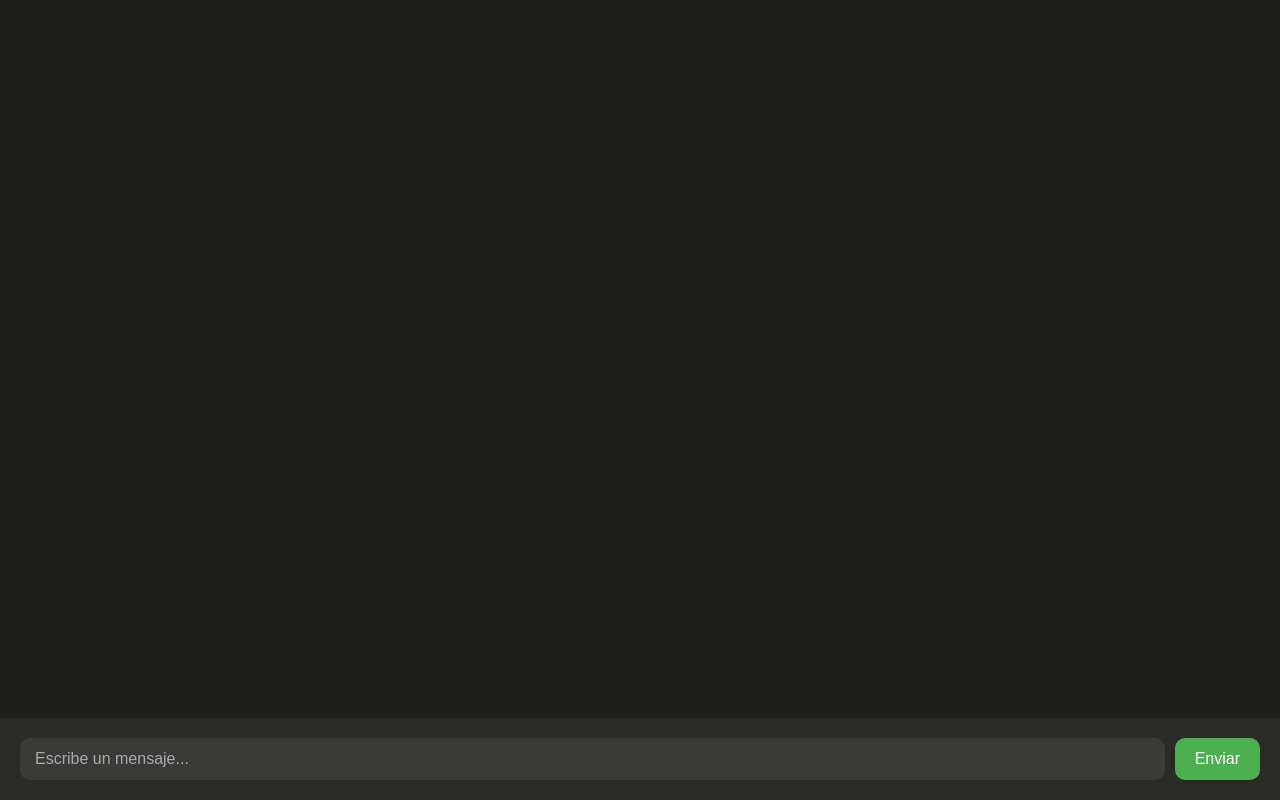
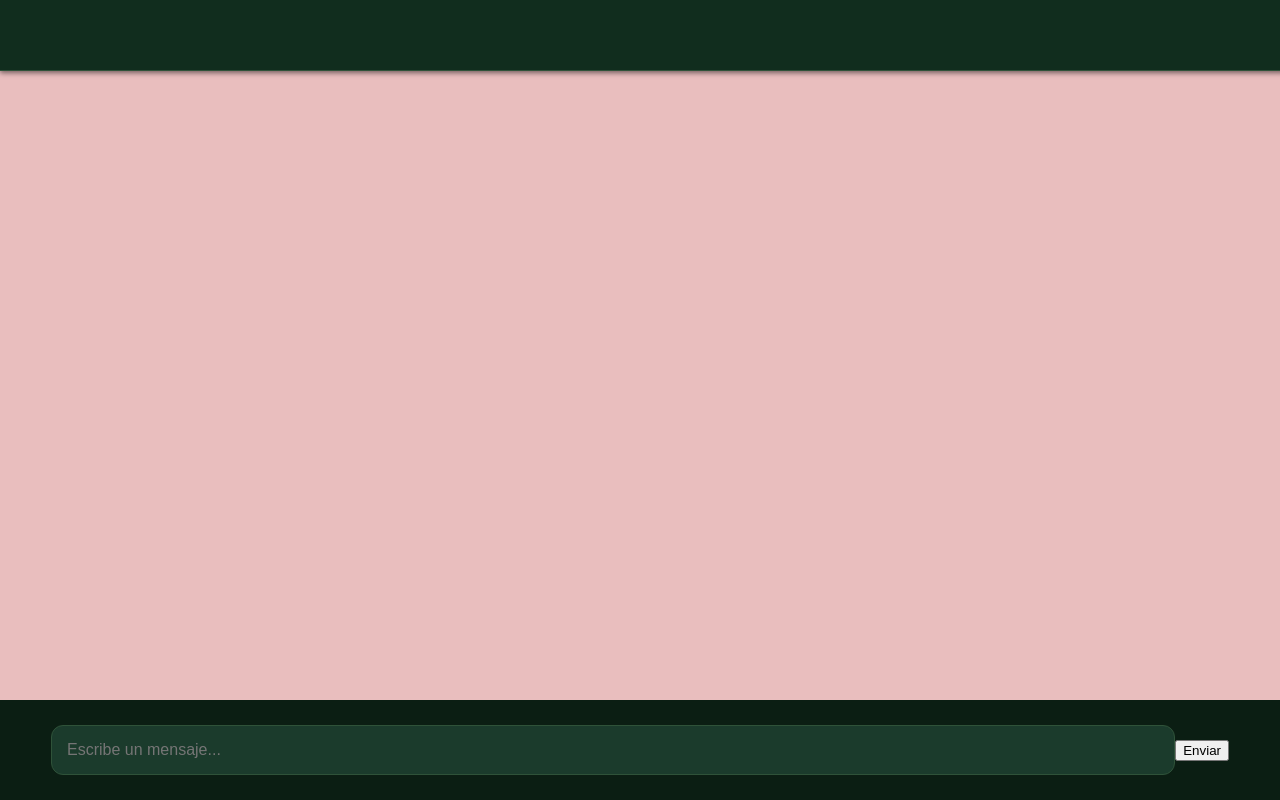
Before and after one commit to AntitoFafap/ChatBot_ESUCAR, a plain HTML site: page index.html in a window 1280 px wide. Drawn offline with Linux system fonts and the light colour scheme.

Commit message:
V2
Se añadio Root para colores CSS
Se añadio Carpeta Assets para futuras imagenes a usar
Se  modifico el recuadro de enviar texto
Se adaptaron los colores del Mockup al Root de CSS

```diff
--- /dev/null
+++ b/estilo.css
@@ -0,0 +1,94 @@
+:root {
+  --BG1: #0B1E13;            /* Fondo General */
+  --BG2: #112d1e;            /*Fondo Banner*/
+  --DT1: #2f5239;            /* Contorno Caja de Texto */
+  --GT1: #1B3B2C;            /* Globo Texto */
+  --TX: #e9bdbdfa;                /*Color Texto*/
+
+}
+
+.left-section {
+  display: flex;
+  align-items: center;
+  gap: 10px;
+}
+
+.shield-icon {
+  font-size: 1.2rem;
+}
+
+.right-section {
+  display: flex;
+  align-items: center;
+  gap: 10px;
+}
+
+.settings {
+  font-size: 1.1rem;
+
+  cursor: pointer;
+}
+
+/* Estilos del cuerpo */
+body {
+  margin: 0;
+  background-color: var(--TX);
+  font-family: Arial, sans-serif;
+  color: var(--TX);
+  height: 100vh;
+  display: flex;
+  flex-direction: column;
+  justify-content: flex-end;
+}
+
+/* Banner */
+.banner {
+  position: fixed;
+  top: 0;
+  left: 0;
+  width: 100%;         /* Ocupa todo el ancho */
+  height: 50px;
+  background-color: var(--BG2);
+  border-radius: 0;    /* Quita bordes redondeados para que sea rectangular */
+  box-shadow: 0 2px 5px rgba(0,0,0,0.5);
+  z-index: 1000;
+  background-color: var(--BG2);
+  padding: 10px 20px;
+  border-bottom: 1px solid var(--DT1); /* Línea separadora */
+}
+/* Contenedor principal de entrada */
+.input-container {
+  display: flex;
+  flex-direction: column;
+  align-items: center;
+  justify-content: center;
+  padding: 20px;
+  background-color: var(--BG1);
+  gap: 8px;
+}
+
+/* Contenedor de la caja de texto */
+.input-wrapper {
+  width: 95%;       /* Aumenta el ancho del contenedor */
+  max-width: 1500px; /* Mayor límite máximo */
+  display: flex;
+  align-items: center;
+  background-color: transparent;
+  border: none;
+  border-radius: 20px;
+  padding: 5px;
+}
+
+/* Campo de texto para enviar mensajes */
+input[type="text"] {
+  flex: 1;
+  border: 1px solid var(--DT1);
+  background-color: var(--GT1);
+  border-radius: 12px;
+  padding: 15px;
+  width: 100%;
+  color: var(--text-color);
+  font-size: 1em;
+  outline: none;
+  box-shadow: none;
+}
--- a/index.html
+++ b/index.html
@@ -1,62 +1,21 @@
 <!DOCTYPE html>
-<html lang="es">
+<html lang="es"> <!-- Idioma -->
 <head>
   <meta charset="UTF-8" />
   <meta name="viewport" content="width=device-width, initial-scale=1.0" />
   <title>Chatbot Asistente</title>
-  <style>
-    body {
-      margin: 0;
-      background-color: #1e1f1d;
-      font-family: Arial, sans-serif;
-      color: #fff;
-      height: 100vh;
-      display: flex;
-      flex-direction: column;
-      justify-content: flex-end;
-    }
-
-    .input-container {
-      padding: 20px;
-      background-color: #2a2b28;
-      display: flex;
-      align-items: center;
-      gap: 10px;
-    }
-
-    input[type="text"] {
-      flex: 1;
-      padding: 12px 15px;
-      border-radius: 10px;
-      border: none;
-      font-size: 1em;
-      background-color: #3a3b38;
-      color: #fff;
-    }
-
-    input[type="text"]::placeholder {
-      color: #aaa;
-    }
-
-    button {
-      padding: 12px 20px;
-      border-radius: 10px;
-      border: none;
-      background-color: #4CAF50;
-      color: white;
-      cursor: pointer;
-      font-size: 1em;
-    }
-
-    button:hover {
-      background-color: #45a049;
-    }
-  </style>
+  <link rel="stylesheet" href="estilo.css" /> <!-- Referencia CSS -->
 </head>
 <body>
+  <!-- Banner -->
+  <div class="banner"></div>
+
+  <!-- Contenedor de entrada -->
   <div class="input-container">
-    <input type="text" placeholder="Escribe un mensaje..." />
-    <button>Enviar</button>
+    <div class="input-wrapper">
+      <input type="text" placeholder="Escribe un mensaje..." /> <!-- Caja de Texto -->
+      <button class="send-button">Enviar</button> <!-- Botón de enviar -->
+    </div>
   </div>
 </body>
 </html>
```
Also changed, not shown: styles.css (deleted, +0 -55 lines).
